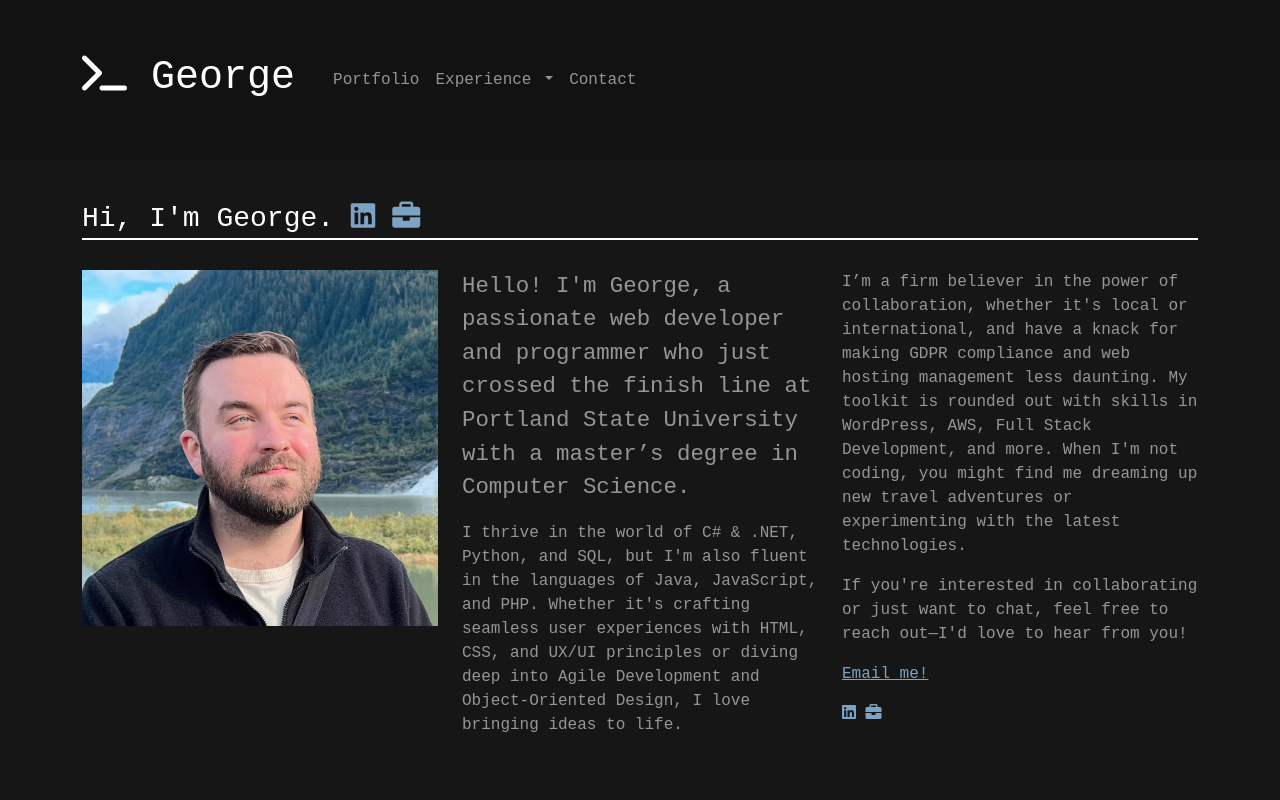
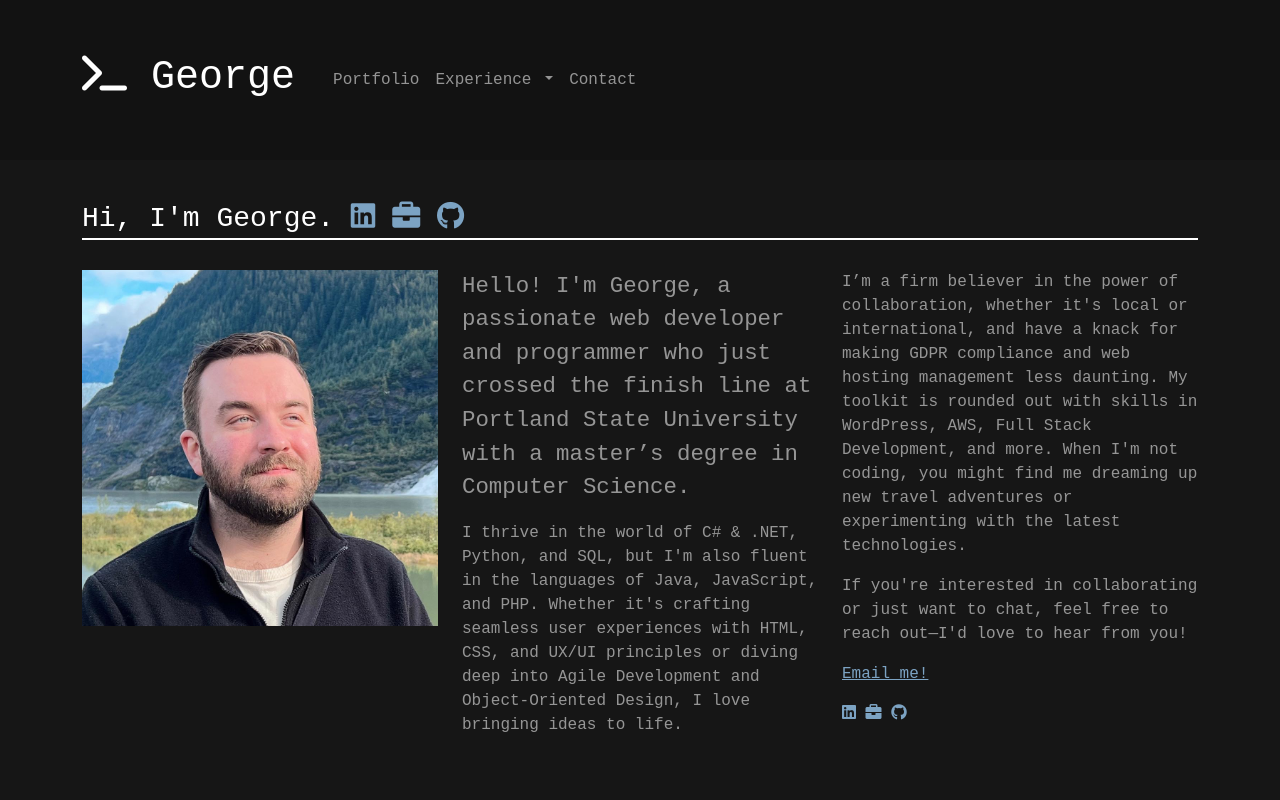
Before and after one commit to golson-pdx/personalsite, a plain HTML site: page index.html in a window 1280 px wide. Shown: the top 800 px of the page. Drawn offline with nearby package versions, Linux system fonts and the light colour scheme.

Commit message:
Added github link

```diff
--- a/index.html
+++ b/index.html
@@ -129,6 +129,9 @@
                 <a class="social-icon" href="https://www.upwork.com/freelancers/~01baca78ce10bf3b08" target="_blank" aria-label="Upwork">
                   <i class="fa fa-briefcase"></i>
                 </a>
+                <a class="social-icon" href="https://github.com/georgeolson92" target="_blank" aria-label="Github">
+                  <i class="fa fa-github"></i>
+                </a>
               </h3>
             </div>
             <div class="col-sm-4">
@@ -156,6 +159,9 @@
                 </a>
                 <a class="social-icon" href="https://www.upwork.com/freelancers/~01baca78ce10bf3b08" target="_blank" aria-label="Upwork">
                   <i class="fa fa-briefcase"></i>
+                </a>
+                <a class="social-icon" href="https://github.com/georgeolson92" target="_blank" aria-label="Github">
+                  <i class="fa fa-github"></i>
                 </a>
               </p>
             </div>
```
